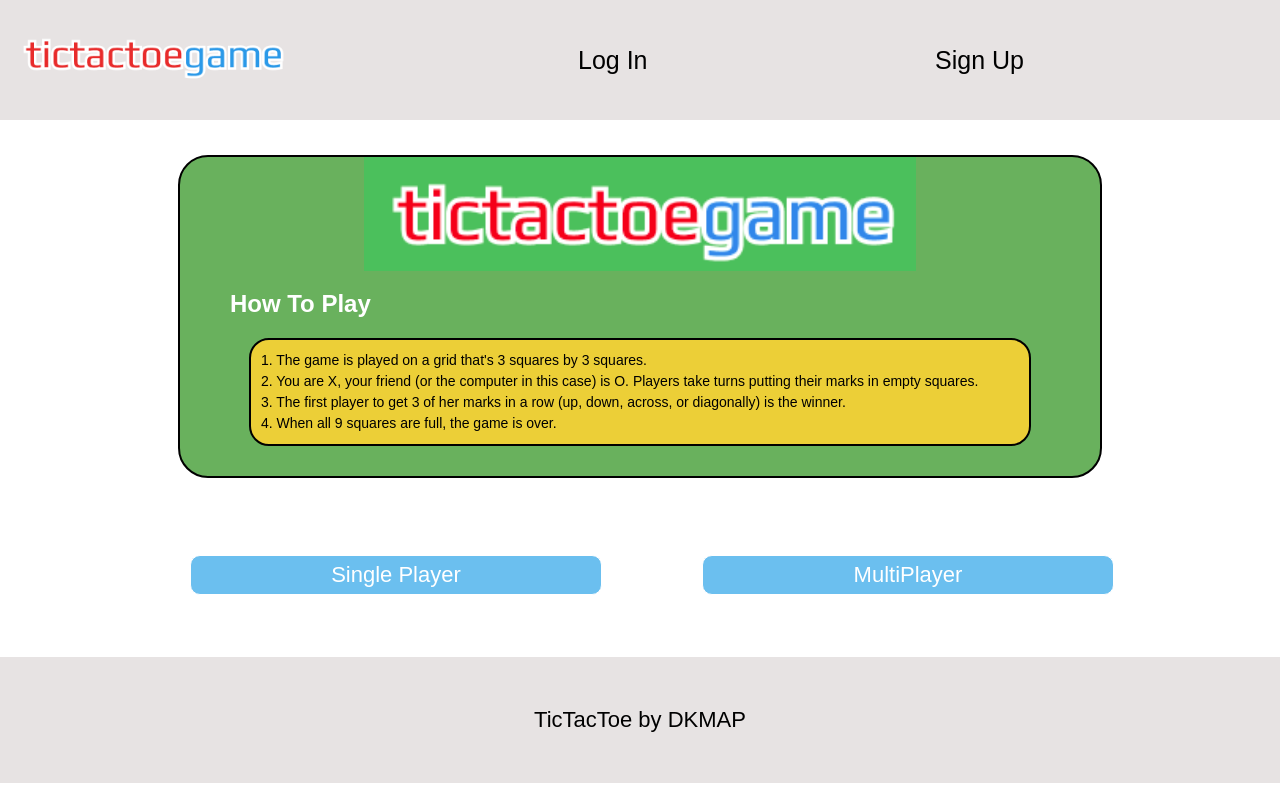
After one commit to infoshareacademy/jpydzr1-dkmap-django, a Django app: page /new-game/ in a window 1280 px wide. The commit adds this page. Run offline with Django 3.2, Linux system fonts and the light colour scheme.

Commit message:
New Game view created, minor changes

```diff
--- a/TicTacToe/TicTacToe/settings.py
+++ b/TicTacToe/TicTacToe/settings.py
@@ -11,8 +11,11 @@ https://docs.djangoproject.com/en/3.1/ref/settings/
 """
 
 from pathlib import Path
+
 import os
-from secrets import SECRET_KEY
+# import os.path import join
+
+from secret_data import SECRET_KEY
 
 # Build paths inside the project like this: BASE_DIR / 'subdir'.
 BASE_DIR = Path(__file__).resolve().parent.parent
--- a/TicTacToe/TicTacToe/urls.py
+++ b/TicTacToe/TicTacToe/urls.py
@@ -19,6 +19,6 @@ from django.urls import path, include
 urlpatterns = [
     path('admin/', admin.site.urls),
     path('accounts/', include('allauth.urls')),
-    path('menu/', include('menu.urls')),
+    path('', include('menu.urls')),
 
 ]
--- a/TicTacToe/menu/urls.py
+++ b/TicTacToe/menu/urls.py
@@ -1,9 +1,10 @@
 from django.urls import path
-from menu.views import WelcomeView, GameDetailView
+from menu.views import WelcomeView, GameDetailView, NewGameView
 
 
 urlpatterns = [
     path('', WelcomeView.as_view(), name='welcome-view'),
     path('game-detail/', GameDetailView.as_view(), name='game-detail'),
+    path('new-game/', NewGameView.as_view(), name='new-game-view'),
 
 ]
--- a/TicTacToe/menu/views.py
+++ b/TicTacToe/menu/views.py
@@ -7,6 +7,10 @@ class WelcomeView(TemplateView):
 
 
 class GameDetailView(View):
-
     def get(self, request):
         return render(self.request, 'game_detail.html')
+
+
+class NewGameView(View):
+    def get(self, request):
+        return render(self.request, 'new_game.html')
--- a/TicTacToe/static/css/style.css
+++ b/TicTacToe/static/css/style.css
@@ -48,22 +48,45 @@ nav {
     margin: auto;
     display: flex;
     flex-wrap: wrap;
+    justify-content: center;
 }
 
-.column-1{
-    flex: 1 70%;
+.column-100{
+    padding: 35px 0 15px 0;
+    display: flex;
+    justify-content: center;
+    width: 95%;
 }
 
-.column-2{
+.column-50{
+    flex: 1 50%;
+    padding: 50px 50px 50px 50px;
+}
+
+.column-70{
+    flex: 1 70%;
+    padding: 50px 50px 50px 50px;
+}
+
+.column-30{
     display: flex;
     flex: 1 30%;
     align-items: center;
     justify-content: center;
 }
 
+.column-2 a{
+    width: 180px;
+}
+
 .responsive{
     padding: 40px 0 40px 0;
     width: 100%;
+    height: auto;
+}
+
+.responsive-about{
+    width: 60%;
     height: auto;
 }
 
@@ -80,7 +103,7 @@ nav {
     font-size: 22px;
     font-family: 'Poppins', sans-serif;
     height: 40px;
-    width: 70%;
+    width: 100%;
     color: #fff;
     background-color: #6BBFEF;
     border-radius: 10px;
@@ -97,6 +120,49 @@ nav {
     transition: ease 0.7s;
     color: #D32F2F;
     border: solid 1px white;
+}
+
+.about-out{
+    display: inline-block;
+    width: 95%;
+    background-color: #69B15D;
+    text-align: center;
+    border-radius: 30px;
+    border: solid 2px black;
+}
+
+.about-out h2{
+    text-align: left;
+    padding: 15px 0 0 50px;
+    color: white;
+}
+
+.about-in-1{
+    display: inline-block;
+    padding: 10px 10px 10px 10px;
+    margin: 20px 0 30px 0;
+    width: 85%;
+    background-color: #ECCF37;
+    border-radius: 20px;
+    border: solid 2px black;
+    line-height: 1.5;
+    font-size: 14px;
+}
+
+.about-in-2{
+    display: inline-block;
+    padding: 10px 10px 10px 10px;
+    margin: 20px 0 30px 0;
+    width: 85%;
+    background-color: #ECCF37;
+    border-radius: 20px;
+    border: solid 2px black;
+    line-height: 1.5;
+    font-size: 14px;
+}
+
+.about-in-2 p{
+    text-align: left;
 }
 
 .danger-button{
--- /dev/null
+++ b/TicTacToe/templates/how_to_play.html
@@ -0,0 +1,14 @@
+{% load static %}
+
+    <div class="about-out">
+        <img src='{% static "img/logo_color.png" %}' alt='main-logo' class="responsive-about">
+        <h2 class="about-title">How To Play</h2>
+
+        <div class="about-in-2">
+            <p>1. The game is played on a grid that's 3 squares by 3 squares. </p>
+            <p>2. You are X, your friend (or the computer in this case) is O. Players take turns putting their marks
+                in empty squares.</p>
+            <p>3. The first player to get 3 of her marks in a row (up, down, across, or diagonally) is the winner.</p>
+            <p>4. When all 9 squares are full, the game is over.</p>
+        </div>
+    </div>
--- a/TicTacToe/templates/navbar.html
+++ b/TicTacToe/templates/navbar.html
@@ -8,9 +8,9 @@
         <div class="line"></div>
     </div>
     <ul class="nav-links">
-        <li><a href="#"><img src='{% static "img/logo.png" %}' alt='main-logo' class="logo"></a></li>
+        <li><a href="{% url 'welcome-view' %}"><img src='{% static "img/logo.png" %}' alt='main-logo' class="logo"></a></li>
         {% if request.user.is_authenticated %}
-        <li><a href="#">New Game</a></li>
+        <li><a href="{% url 'new-game-view' %}">New Game</a></li>
         <li><a href="#">Statistics</a></li>
         <li><a href="{% url 'account_logout' %}">Log Out</a></li>
         {% else %}
--- /dev/null
+++ b/TicTacToe/templates/new_game.html
@@ -0,0 +1,25 @@
+{% extends 'base.html' %}
+
+{% block content %}
+
+    <div class="container">
+        <div class="column-100">
+            {% include 'how_to_play.html' %}
+        </div>
+    </div>
+
+    <div class="container">
+        <div class="column-50">
+            <a href="{% url "new-game-view" %}">
+                <button class="CTA-button" type="button">Single Player</button>
+            </a>
+
+        </div>
+        <div class="column-50">
+            <a href="{% url "new-game-view" %}">
+                <button class="CTA-button" type="button">MultiPlayer</button>
+            </a>
+        </div>
+    </div>
+
+{% endblock content %}
```
Also changed, not shown: TicTacToe/templates/about.html (added, +16 -0 lines), TicTacToe/templates/welcome_page.html (+5 -3 lines), TicTacToe/static/img/logo_color.png (added), 1 other file.
